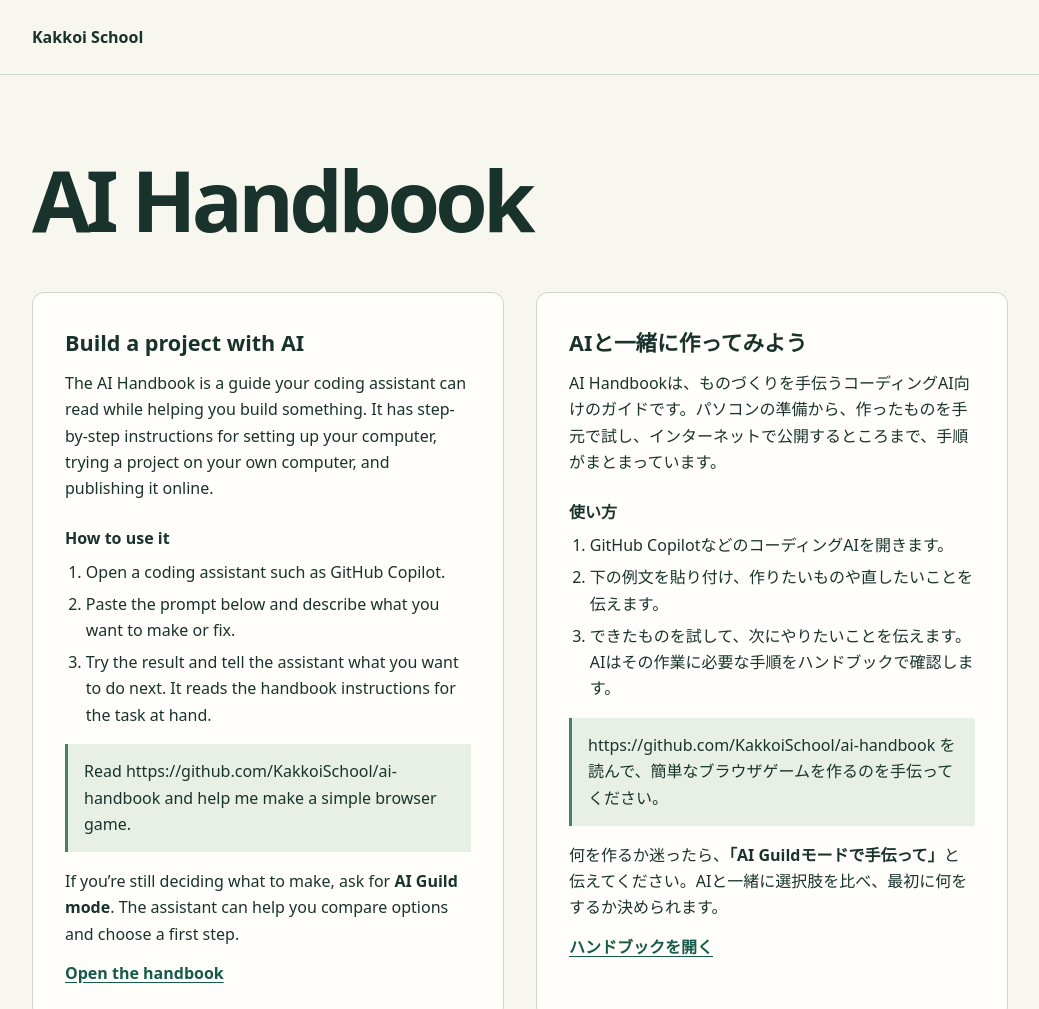
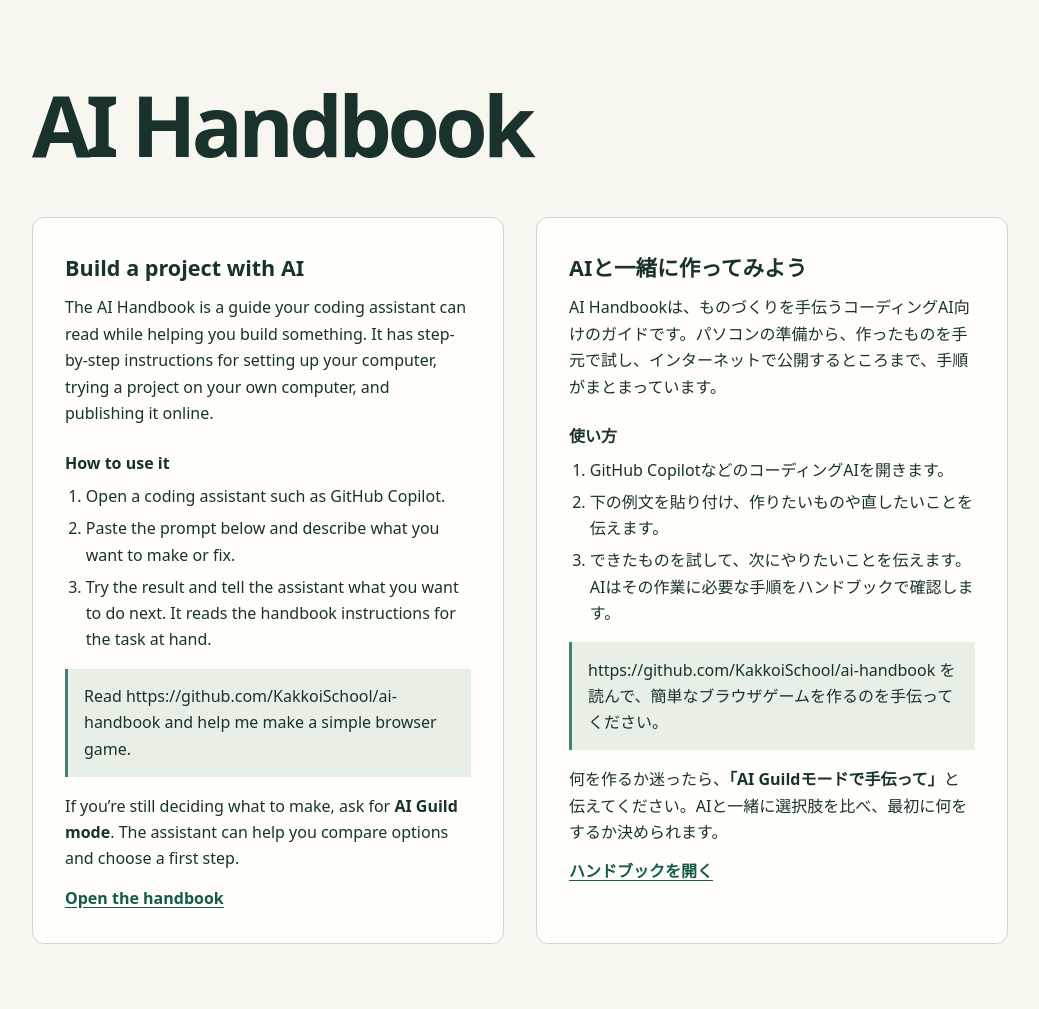
Before and after one commit to KakkoiSchool/ai-handbook, a plain HTML site: page site/index.html in a window 1280 px wide. Shown: the top 1009 px of the page, without its empty margins (120-1159 px from the left). Drawn offline with Linux system fonts and the light colour scheme.

Commit message:
Remove the handbook homepage header

```diff
--- a/site/index.html
+++ b/site/index.html
@@ -20,8 +20,6 @@
     a:focus-visible { outline: 2px solid #165b49; outline-offset: 4px; }
 
     .wrap { width: min(100% - 2.5rem, 61rem); margin-inline: auto; }
-    header { padding-block: 1.5rem; border-bottom: 1px solid #cbd7ca; }
-    .school { margin: 0; font-weight: 700; }
 
     main { padding-block: clamp(2rem, 7vw, 5rem); }
     h1 { margin: 0 0 clamp(1.5rem, 4vw, 3rem); font-size: clamp(2.6rem, 8vw, 5.3rem); line-height: 1.05; letter-spacing: -.055em; }
@@ -42,11 +40,6 @@
   </style>
 </head>
 <body>
-  <header>
-    <div class="wrap">
-      <p class="school">Kakkoi School</p>
-    </div>
-  </header>
   <main class="wrap">
     <h1>AI Handbook</h1>
     <div class="languages">
```
